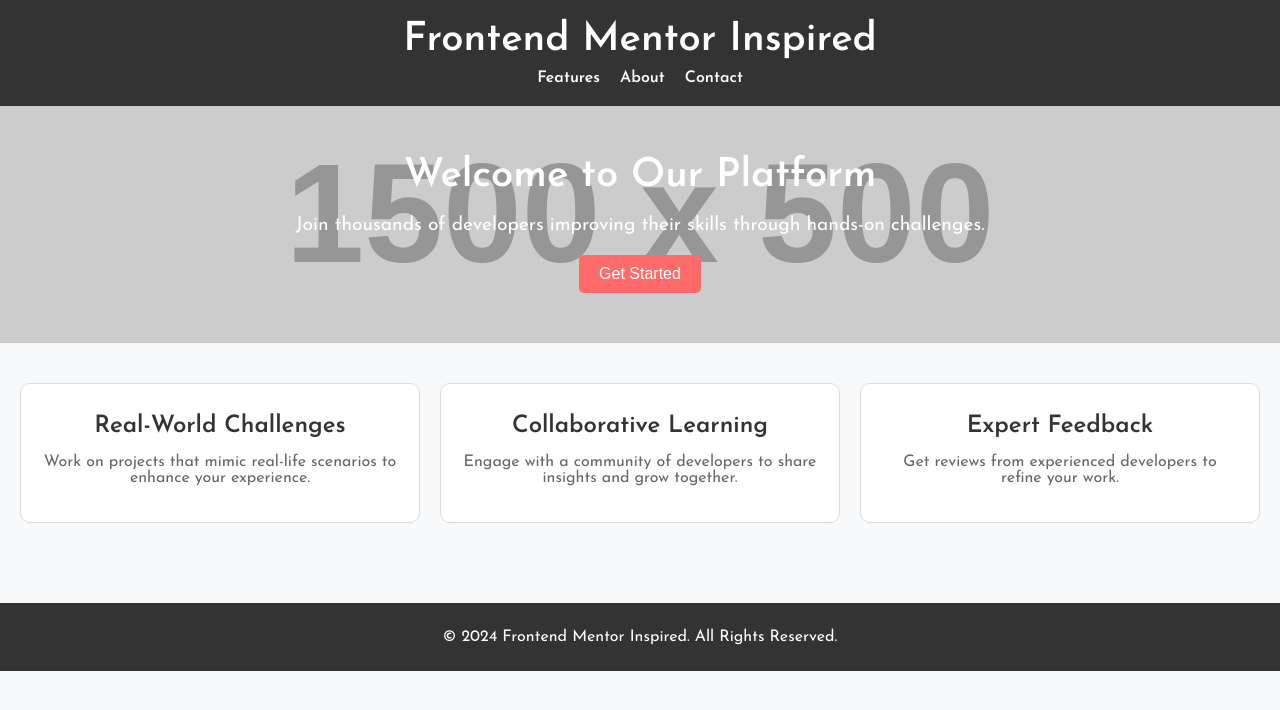
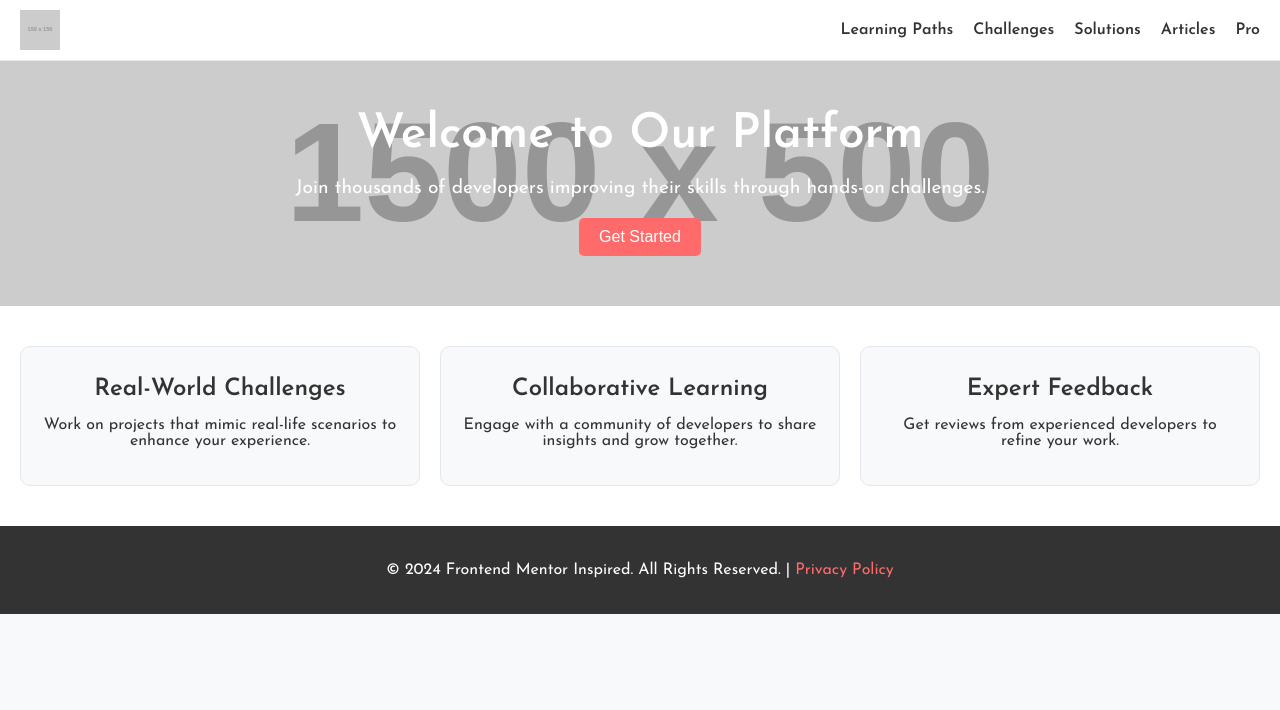
Before and after one commit to reliancykenya/base-apparel-coming-soon, a plain HTML site: page index.html in a window 1280 px wide. Drawn offline with Linux system fonts and the light colour scheme; placeholder pictures from the web are drawn by us.

Commit message:
Update index

```diff
--- a/index.html
+++ b/index.html
@@ -3,7 +3,7 @@
 <head>
     <meta charset="UTF-8">
     <meta name="viewport" content="width=device-width, initial-scale=1.0">
-    <title>Frontend Mentor Inspired Page</title>
+    <title>Frontend Mentor Inspired Design</title>
     <link href="https://fonts.googleapis.com/css2?family=Josefin+Sans:wght@300;400;600&display=swap" rel="stylesheet">
     <style>
         body {
@@ -14,43 +14,42 @@
         }
 
         header {
-            background-color: #333;
-            color: white;
-            padding: 20px;
-            text-align: center;
+            background-color: #ffffff;
+            border-bottom: 1px solid #e4e7eb;
+            padding: 10px 20px;
+            display: flex;
+            justify-content: space-between;
+            align-items: center;
         }
 
-        header h1 {
-            margin: 0;
-            font-size: 2.5rem;
+        header img {
+            height: 40px;
         }
 
         nav {
             display: flex;
-            justify-content: center;
             gap: 20px;
-            margin-top: 10px;
         }
 
         nav a {
-            color: white;
             text-decoration: none;
+            color: #333;
             font-weight: 600;
         }
 
         nav a:hover {
-            text-decoration: underline;
+            color: #ff6b6b;
         }
 
         .hero {
+            background: url('https://via.placeholder.com/1500x500') no-repeat center center/cover;
             text-align: center;
             padding: 50px 20px;
-            background: url('https://via.placeholder.com/1500x500') no-repeat center center/cover;
-            color: white;
+            color: #fff;
         }
 
-        .hero h2 {
-            font-size: 2.5rem;
+        .hero h1 {
+            font-size: 3rem;
             margin: 0;
         }
 
@@ -78,14 +77,15 @@
             grid-template-columns: repeat(auto-fit, minmax(250px, 1fr));
             gap: 20px;
             padding: 40px 20px;
-            text-align: center;
+            background-color: #ffffff;
         }
 
         .features div {
             padding: 20px;
-            background-color: #fff;
-            border: 1px solid #ddd;
+            background-color: #f8f9fa;
+            border: 1px solid #e4e7eb;
             border-radius: 10px;
+            text-align: center;
         }
 
         .features h3 {
@@ -93,36 +93,42 @@
             margin: 10px 0;
         }
 
-        .features p {
-            color: #666;
-        }
-
         footer {
             background-color: #333;
             color: white;
+            padding: 20px;
             text-align: center;
-            padding: 10px;
-            margin-top: 40px;
+        }
+
+        footer a {
+            color: #ff6b6b;
+            text-decoration: none;
+        }
+
+        footer a:hover {
+            text-decoration: underline;
         }
     </style>
 </head>
 <body>
     <header>
-        <h1>Frontend Mentor Inspired</h1>
+        <img src="https://via.placeholder.com/150" alt="Frontend Mentor Inspired Logo">
         <nav>
-            <a href="#features">Features</a>
-            <a href="#about">About</a>
-            <a href="#contact">Contact</a>
+            <a href="#">Learning Paths</a>
+            <a href="#">Challenges</a>
+            <a href="#">Solutions</a>
+            <a href="#">Articles</a>
+            <a href="#">Pro</a>
         </nav>
     </header>
 
     <section class="hero">
-        <h2>Welcome to Our Platform</h2>
+        <h1>Welcome to Our Platform</h1>
         <p>Join thousands of developers improving their skills through hands-on challenges.</p>
         <button>Get Started</button>
     </section>
 
-    <section id="features" class="features">
+    <section class="features">
         <div>
             <h3>Real-World Challenges</h3>
             <p>Work on projects that mimic real-life scenarios to enhance your experience.</p>
@@ -138,7 +144,7 @@
     </section>
 
     <footer>
-        <p>&copy; 2024 Frontend Mentor Inspired. All Rights Reserved.</p>
+        <p>&copy; 2024 Frontend Mentor Inspired. All Rights Reserved. | <a href="#">Privacy Policy</a></p>
     </footer>
 </body>
 </html>
```
